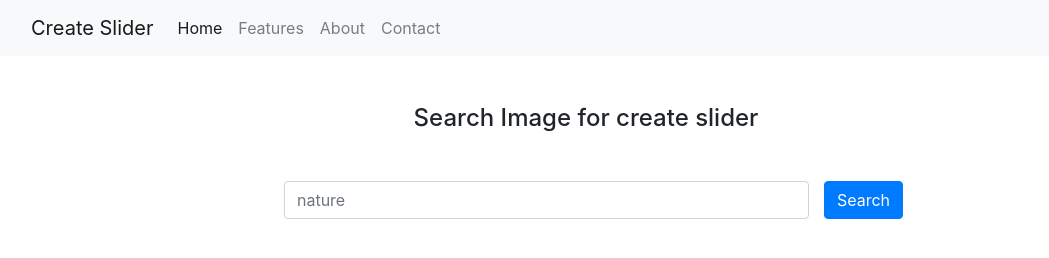
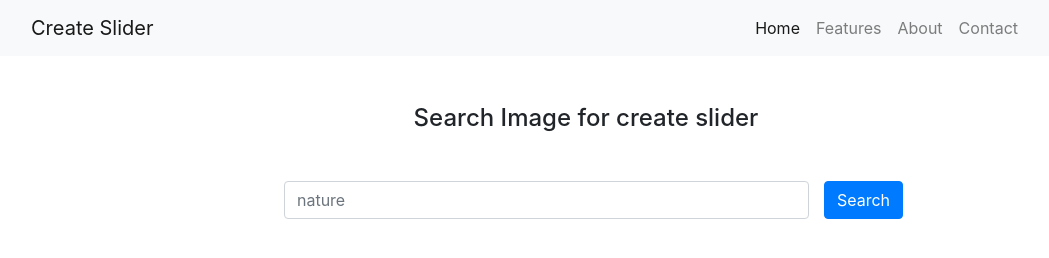
Before and after one commit to Nirjharpaul/assignment06, a plain HTML site: page index.html in a window 1280 px wide. Shown: the whole page, without its empty margins (54-1103 px from the left). Drawn offline with nearby package versions, Linux system fonts and the light colour scheme.

Commit message:
final commit

```diff
--- a/index.html
+++ b/index.html
@@ -26,7 +26,7 @@
           <span class="navbar-toggler-icon"></span>
         </button>
         <div class="collapse navbar-collapse" id="navbarNav">
-          <ul class="navbar-nav ms-auto">
+          <ul class="navbar-nav navber">
             <li class="nav-item">
               <a class="nav-link active" aria-current="page" href="#">Home</a>
             </li>
--- a/style.css
+++ b/style.css
@@ -64,3 +64,8 @@ img {
     width: 90%;
   }
 }
+
+.navber{
+  position: absolute;
+  right: 200px;;
+}
```
